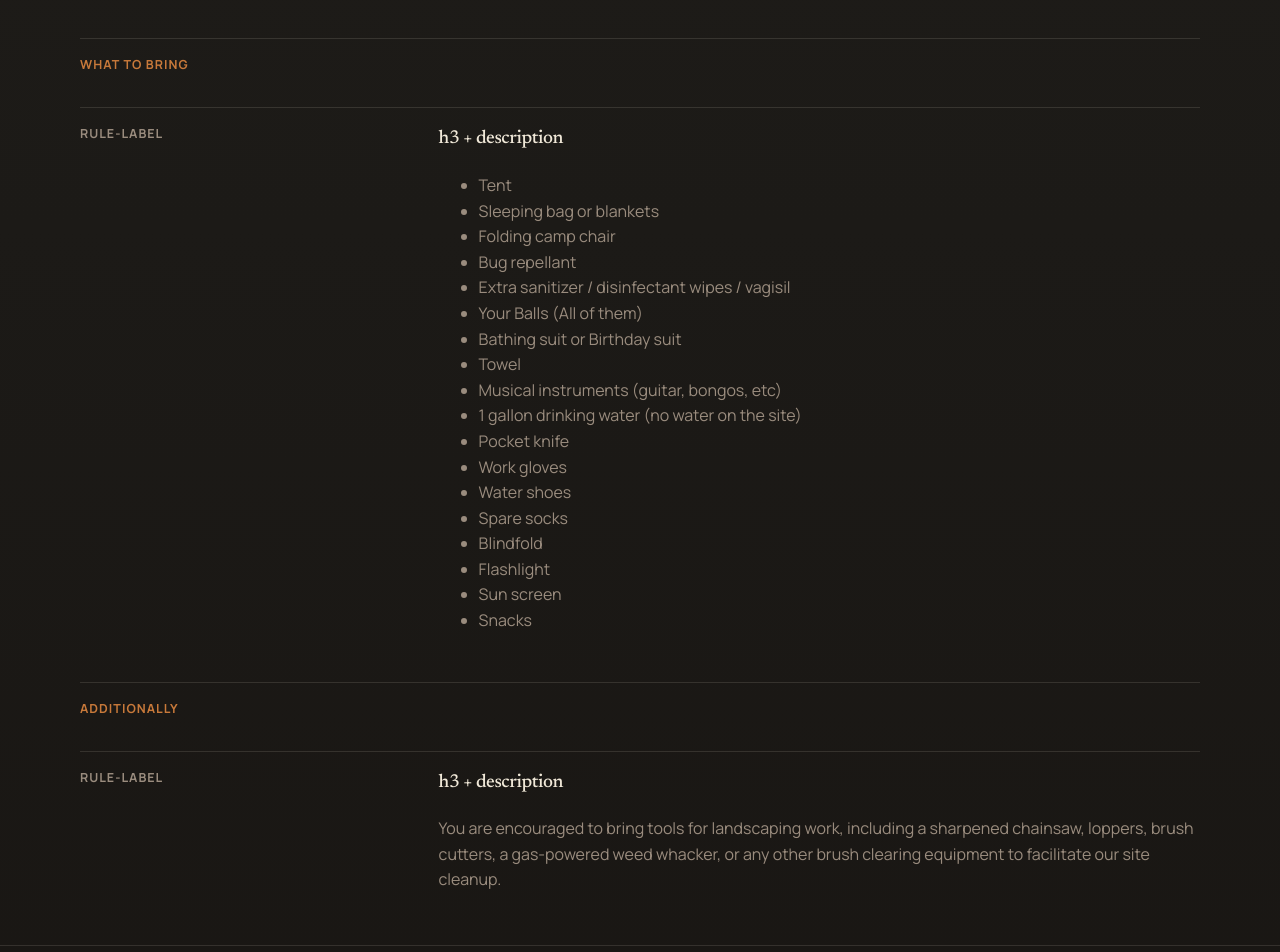
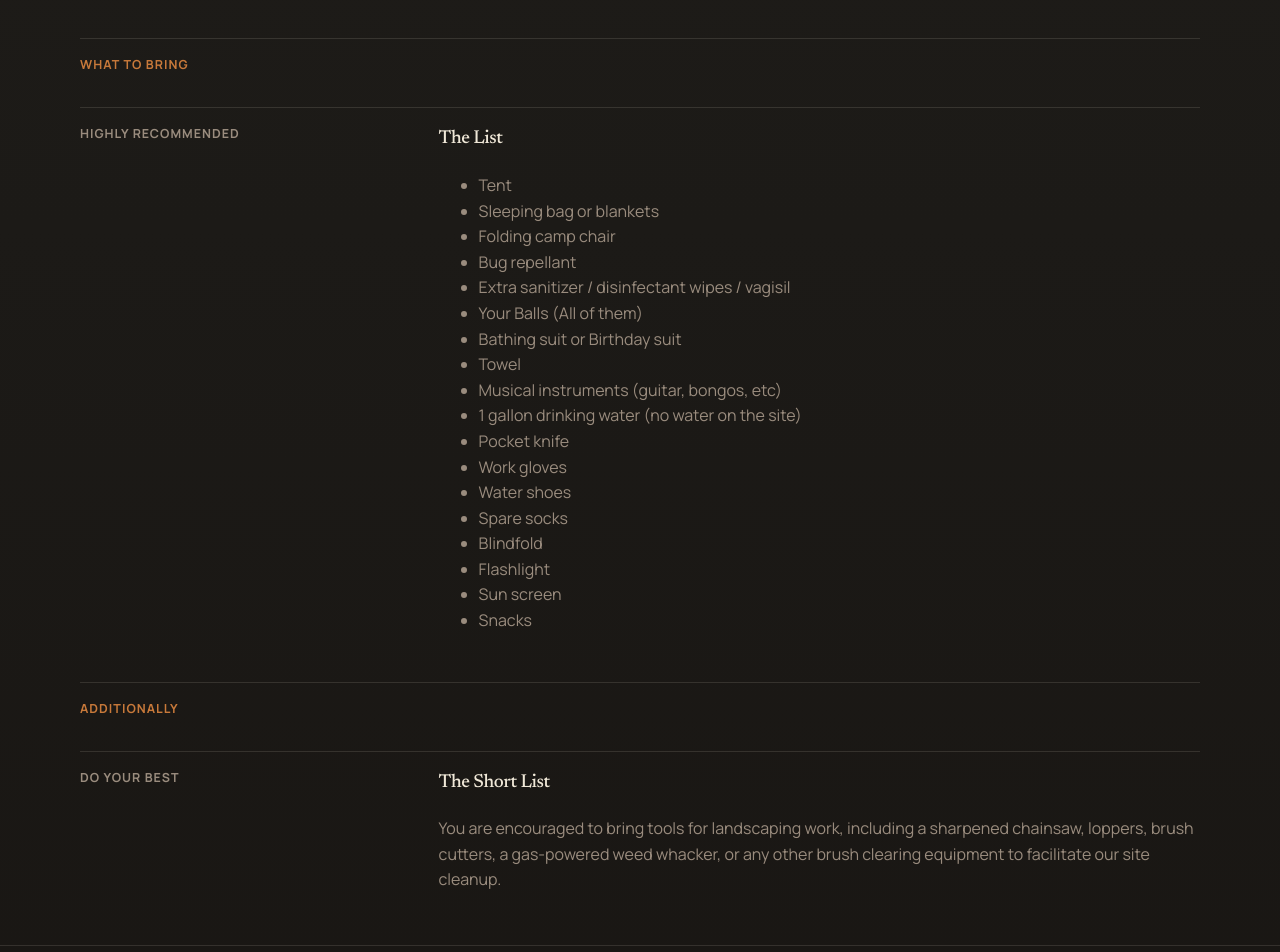
Before and after one commit to noblesherman/SpiritWeekend, a Next.js app: page /about in a window 1280 px wide. Shown: the part 760-1712 px from the top of the page. Built offline with nearby package versions, Linux system fonts and the light colour scheme.

Commit message:
Fix empty labels/heading on About page.

```diff
--- a/src/app/about/page.tsx
+++ b/src/app/about/page.tsx
@@ -35,8 +35,8 @@ export default function AboutPage() {
 
         <div className="rule-group-heading"><span>What to Bring</span></div>
         <div>
-          <span className="rule-label">rule-label</span>
-          <div><h3>h3 + description</h3><ul>
+          <span className="rule-label">Highly Recommended</span>
+          <div><h3>The List</h3><ul>
             <li>Tent</li>
             <li>Sleeping bag or blankets</li>
             <li>Folding camp chair</li>
@@ -60,8 +60,8 @@ export default function AboutPage() {
 
         <div className="rule-group-heading"><span>Additionally</span></div>
         <div>
-          <span className="rule-label">rule-label</span>
-          <div><h3>h3 + description</h3><p>You are encouraged to bring tools for landscaping work, including a sharpened chainsaw, loppers, brush cutters, a gas-powered weed whacker, or any other brush clearing equipment to facilitate our site cleanup.
+          <span className="rule-label">Do Your Best</span>
+          <div><h3>The Short List</h3><p>You are encouraged to bring tools for landscaping work, including a sharpened chainsaw, loppers, brush cutters, a gas-powered weed whacker, or any other brush clearing equipment to facilitate our site cleanup.
 </p></div>
         </div>
 
```
Also changed, not shown: 1 other file (tests, documents, lock files or other folders).
